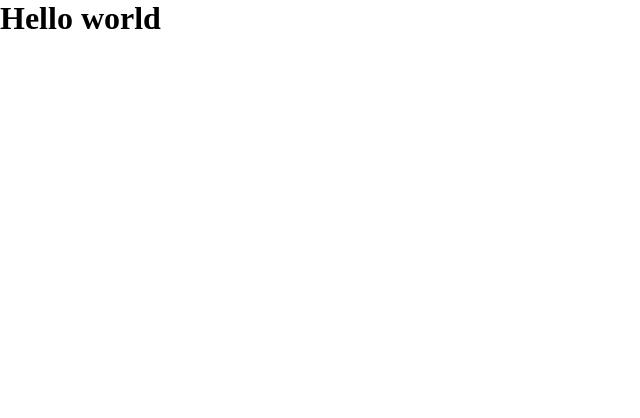
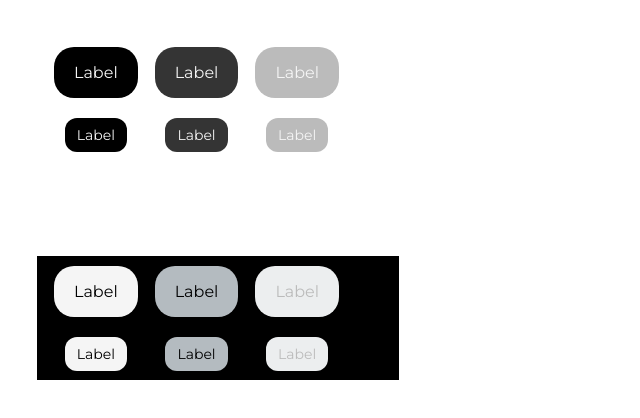
Before and after one commit to AnastasiaA986/IMD32_FD_Evaluation-continue_Zhuravlova_Anastasiia, a website built with Parcel: page src/index.html in a window 1280 px wide. Shown: the whole page, without its empty margins (0-640 px from the left). Built offline with nearby package versions, Linux system fonts and the light colour scheme.

Commit message:
component_buttons (html+css)

```diff
--- a/package.json
+++ b/package.json
@@ -30,6 +30,7 @@
     }
   },
   "devDependencies": {
+    "@parcel/transformer-sass": "^2.12.0",
     "parcel": "^2.12.0",
     "parcel-namer-rewrite": "^2.10.3-rc.2",
     "posthtml-extend": "^0.6.5",
--- a/src/index.html
+++ b/src/index.html
@@ -1,13 +1,99 @@
-<!DOCTYPE html>
+<!doctype html>
 <html>
   <head>
     <meta charset="utf-8" />
     <title>eikon parcel starter</title>
     <meta name="viewport" content="width=device-width, initial-scale=1.0" />
     <link rel="stylesheet" href="scss/main.scss" />
+    <link
+      href="https://fonts.googleapis.com/css2?family=Montserrat:wght@100..900&display=swap"
+      rel="stylesheet"
+    />
   </head>
   <body>
-    <h1>Hello world</h1>
+    <div class="layout">
+      <div class="buttons-primary">
+        <div class="buttons-vertical">
+          <button
+            class="button btn-size-default btn-state-default btn-style-primary"
+          >
+            Label
+          </button>
+          <button
+            class="button btn-size-small btn-state-default btn-style-primary"
+          >
+            Label
+          </button>
+        </div>
+
+        <div class="buttons-vertical">
+          <button
+            class="button btn-size-default btn-state-hover btn-style-primary"
+          >
+            Label
+          </button>
+          <button
+            class="button btn-size-small btn-state-hover btn-style-primary"
+          >
+            Label
+          </button>
+        </div>
+
+        <div class="buttons-vertical">
+          <button
+            class="button btn-size-default btn-state-disabled btn-style-primary"
+          >
+            Label
+          </button>
+          <button
+            class="button btn-size-small btn-state-disabled btn-style-primary"
+          >
+            Label
+          </button>
+        </div>
+      </div>
+
+      <div class="buttons-secondary">
+        <div class="buttons-vertical">
+          <button
+            class="button btn-size-default btn-state-default btn-style-secondary"
+          >
+            Label
+          </button>
+          <button
+            class="button btn-size-small btn-state-default btn-style-secondary"
+          >
+            Label
+          </button>
+        </div>
+
+        <div class="buttons-vertical">
+          <button
+            class="button btn-size-default btn-state-hover btn-style-secondary"
+          >
+            Label
+          </button>
+          <button
+            class="button btn-size-small btn-state-hover btn-style-secondary"
+          >
+            Label
+          </button>
+        </div>
+
+        <div class="buttons-vertical">
+          <button
+            class="button btn-size-default btn-state-disabled btn-style-secondary"
+          >
+            Label
+          </button>
+          <button
+            class="button btn-size-small btn-state-disabled btn-style-secondary"
+          >
+            Label
+          </button>
+        </div>
+      </div>
+    </div>
 
     <script src="js/main.js" type="module"></script>
   </body>
--- /dev/null
+++ b/src/scss/components/buttons.scss
@@ -0,0 +1,88 @@
+.layout {
+  display: flex;
+  flex-direction: column;
+  margin: 37px;
+  gap: 95px;
+}
+
+.buttons-primary {
+  width: fit-content;
+  display: flex;
+  flex-direction: row;
+  padding: 10px 60px 9px 17px;
+  gap: 17px;
+}
+
+.buttons-secondary {
+  width: fit-content;
+  display: flex;
+  flex-direction: row;
+  padding: 10px 60px 9px 17px;
+  gap: 17px;
+  background: var(--Primary-900);
+}
+
+.buttons-vertical {
+  display: flex;
+  flex-direction: column;
+  align-items: center;
+  gap: 20px;
+}
+
+.button {
+  display: inline-flex;
+  justify-content: center;
+  align-items: center;
+  font-family: var(--font-family);
+  text-decoration: none;
+  border: none;
+}
+
+.btn-size-default {
+  padding: 16px 20px;
+  border-radius: 20px;
+  font-size: var(--font-body2-size);
+  font-weight: var(--font-body2-weight);
+}
+
+.btn-style-primary {
+  color: var(--Primary-0);
+}
+
+.btn-style-primary.btn-state-default {
+  background: var(--Primary-900);
+}
+
+.btn-style-primary.btn-state-hover {
+  background: var(--Primary-800);
+}
+
+.btn-style-primary.btn-state-disabled {
+  cursor: not-allowed;
+  background: var(--Primary-100);
+}
+
+.btn-size-small {
+  padding: 8px 12px;
+  border-radius: 12px;
+  font-size: var(--font-body3-size);
+  font-weight: var(--font-body3-weight);
+}
+
+.btn-style-secondary {
+  color: var(--Secondary-900);
+}
+
+.btn-style-secondary.btn-state-default {
+  background: var(--Primary-0);
+}
+
+.btn-style-secondary.btn-state-hover {
+  background: var(--Primary-500);
+}
+
+.btn-style-secondary.btn-state-disabled {
+  cursor: not-allowed;
+  color: var(--Primary-100);
+  background: var(--Primary-200);
+}
--- a/src/scss/main.scss
+++ b/src/scss/main.scss
@@ -2,3 +2,18 @@
 @import "base";
 @import "layout";
 @import "modules/example";
+@import "components/buttons";
+
+:root {
+  --Primary-0: #f5f5f5;
+  --Primary-100: #bbb;
+  --Primary-200: #eceeef;
+  --Primary-500: #b4bbc0;
+  --Primary-800: #343434;
+  --Primary-900: #000;
+  --font-family: "Montserrat", sans-serif;
+  --font-body2-size: 16px;
+  --font-body2-weight: 400;
+  --font-body3-size: 14px;
+  --font-body3-weight: 400;
+}
```
Also changed, not shown: 1 other file.
